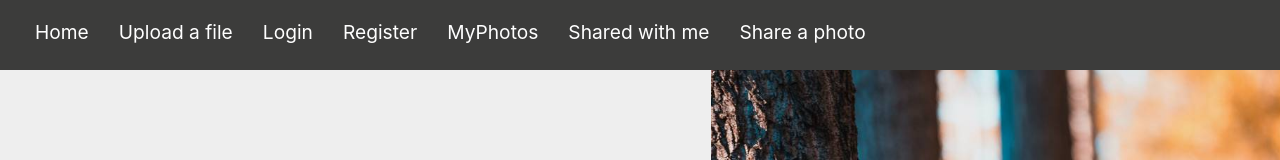
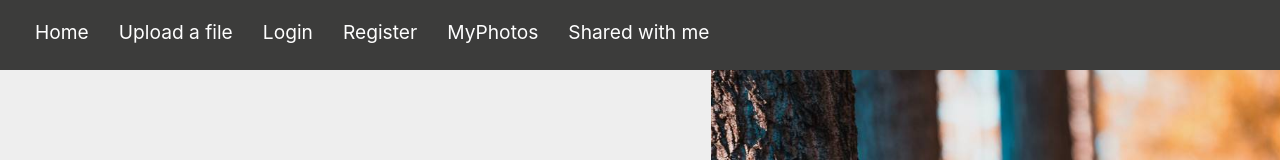
Before and after one commit to POPSoftwareTeam/Profolio-Web, a React (Create React App) app in the folder profolioweb/: page / in a window 1280 px wide. Shown: the top 160 px of the page. Built offline with nearby package versions, Linux system fonts and the light colour scheme.

Commit message:
removed the share a photo from the navbar

```diff
--- a/profolioweb/src/Components/Partial/Navbar.tsx
+++ b/profolioweb/src/Components/Partial/Navbar.tsx
@@ -33,9 +33,6 @@ const Navbar: React.FC = (props) => {
           <Link className="linkItem" to="/Sharedwithme">
             Shared with me
           </Link>
-          <Link className="linkItem" to="/SharePhoto">
-            Share a photo
-          </Link>
         </div>
       </div>
     </>
```
